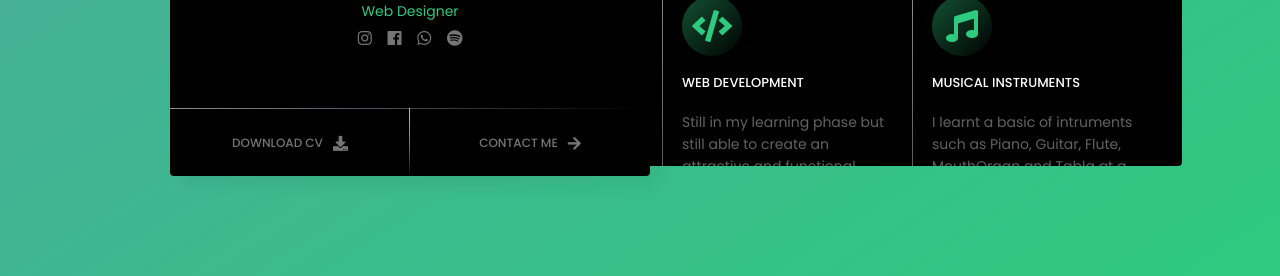
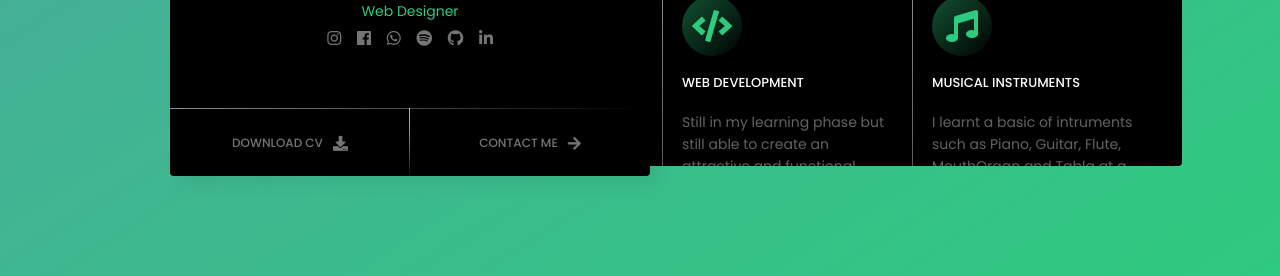
Before and after one commit to khabaitech/KTI056, a plain HTML site: page index.html in a window 1280 px wide. Shown: the part 524-800 px from the top of the page. Drawn offline with Linux system fonts and the light colour scheme; a web font is replaced by a local one.

Commit message:
Update index.html

```diff
--- a/index.html
+++ b/index.html
@@ -675,6 +675,8 @@ main .contact{
                         <a href="https://facebook.com/akakabira" class="fab fa-facebook"></a>
                         <a href="https://wa.me/+919835362714" class="fab fa-whatsapp"></a>
                         <a href="https://open.spotify.com/user/31yngk2cj7lle4wpp6qzyuzgg2ky" class="fab fa-spotify"></a>
+                        <a href="https://github.com/akakabira" class="fab fa-github"></a>
+                        <a href="https://linkedin.com/in/akakabira" class="fab fa-linkedin"></a>
                     </div>
                 </div>
                 <div class="profile-buttons">
```
